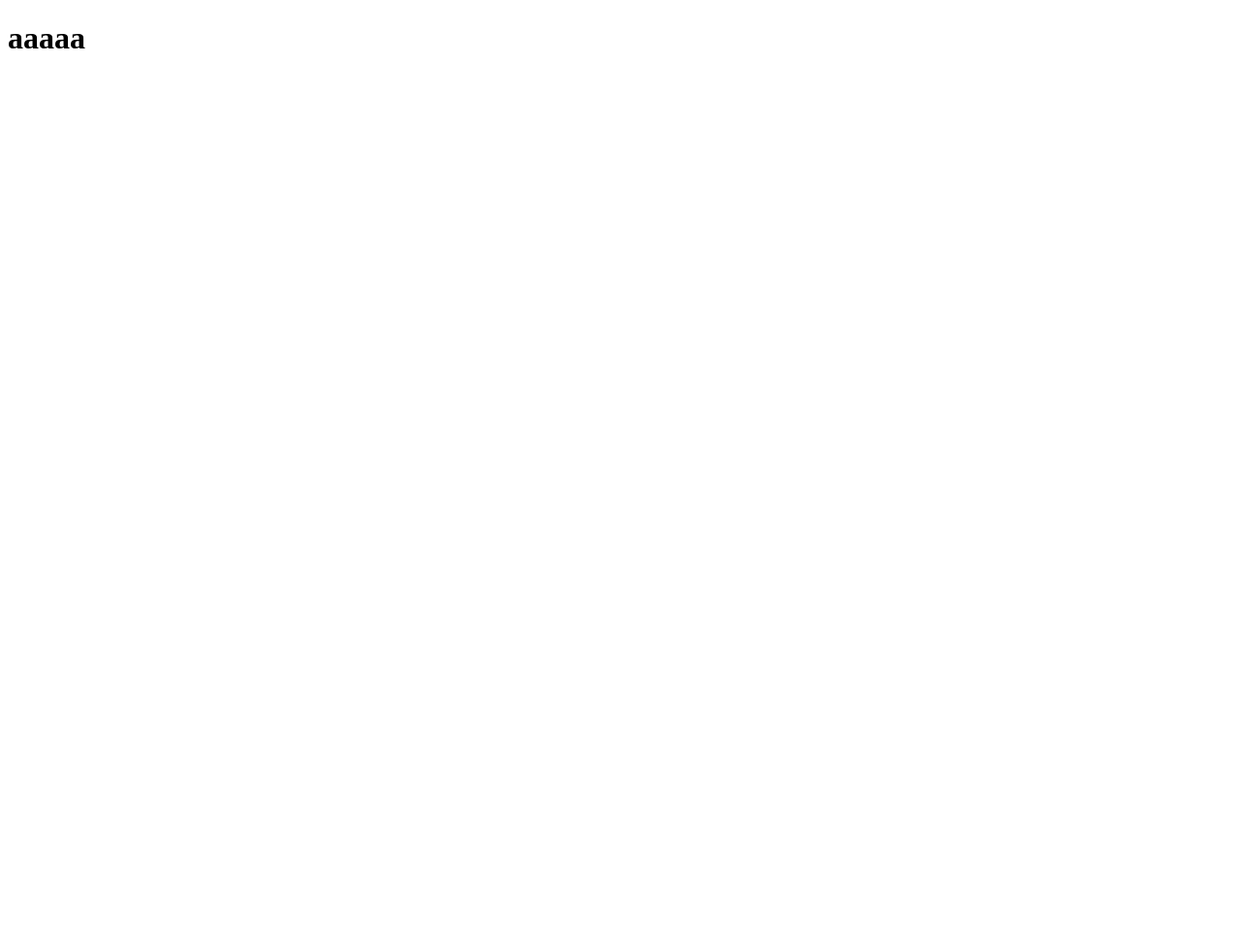
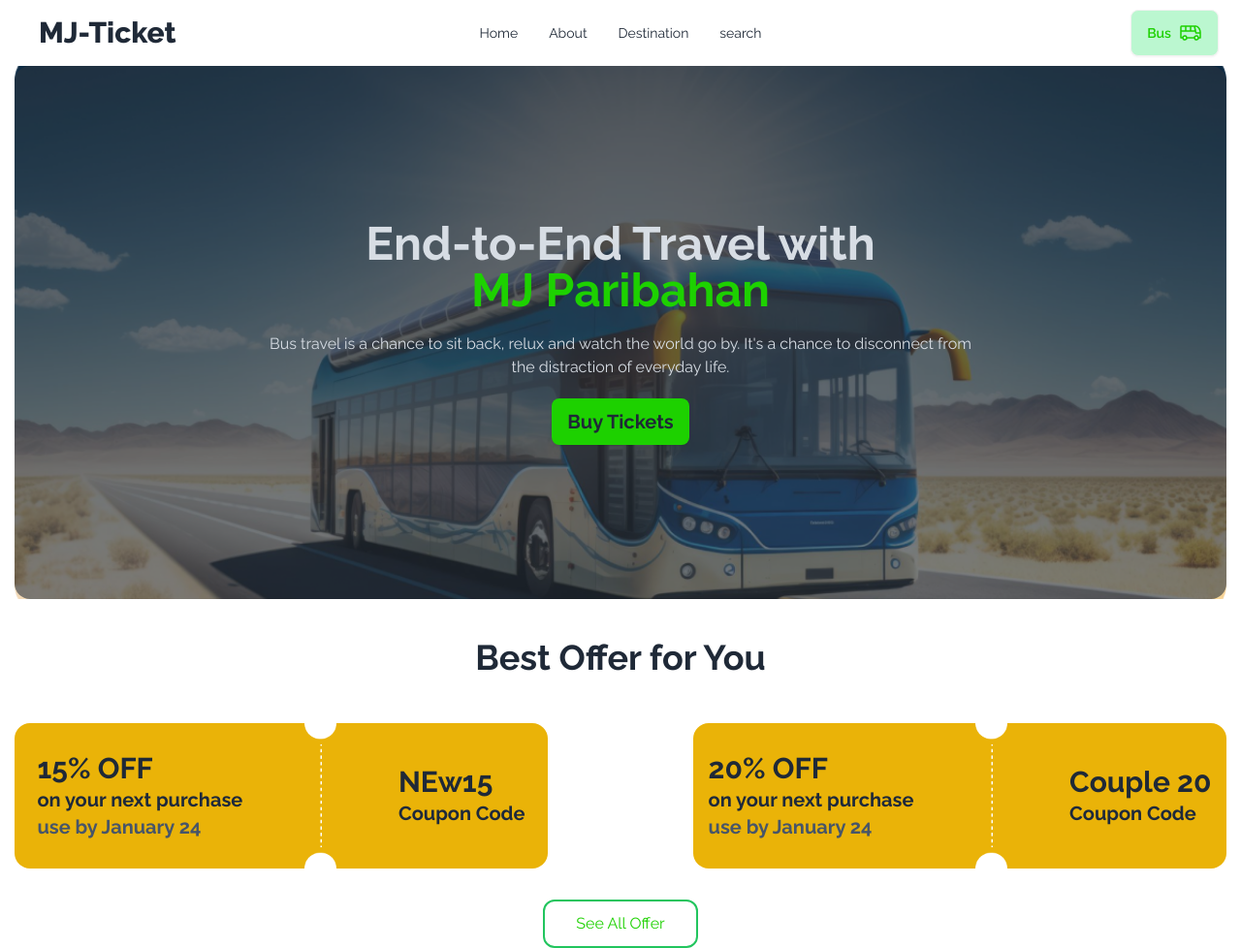
Before and after one commit to Mostaryj/assaignment-05, a plain HTML site: page index.html in a window 1280 px wide. Shown: the whole page at 97% size. Before the commit the page ends 800 px from the top, so only its background shows below. Drawn offline with nearby package versions, Linux system fonts and the light colour scheme.

Commit message:
added banner section

```diff
--- a/index.html
+++ b/index.html
@@ -1,11 +1,126 @@
 <!DOCTYPE html>
 <html lang="en">
+
 <head>
-    <meta charset="UTF-8">
-    <meta name="viewport" content="width=device-width, initial-scale=1.0">
-    <title>Ticket</title>
+  <meta charset="UTF-8">
+  <meta name="viewport" content="width=device-width, initial-scale=1.0">
+  <title>MJ Paribahan</title>
+  <!-- daisy ui -->
+  <link href="https://cdn.jsdelivr.net/npm/daisyui@4.7.2/dist/full.min.css" rel="stylesheet" type="text/css" />
+  <script src="https://cdn.tailwindcss.com"></script>
+  <link rel="stylesheet" href="style.css">
+
+
 </head>
-<body>
-    <h1>aaaaa</h1>
+
+<body class="raleway max-w-[1250px] mx-auto">
+  <header>
+    <!-- nav -->
+    <div class="navbar bg-base-100">
+      <div class="navbar-start">
+        <div class="dropdown">
+          <div tabindex="0" role="button" class="btn btn-ghost lg:hidden">
+            <svg xmlns="http://www.w3.org/2000/svg" class="h-5 w-5" fill="none" viewBox="0 0 24 24"
+              stroke="currentColor">
+              <path stroke-linecap="round" stroke-linejoin="round" stroke-width="2" d="M4 6h16M4 12h8m-8 6h16" />
+            </svg>
+          </div>
+          <ul tabindex="0" class="menu menu-sm dropdown-content mt-3 z-[1] p-2 shadow bg-base-100 rounded-box w-52">
+            <li><a>Home</a></li>
+            <li><a>About</a></li>
+            <li><a>Destination</a></li>
+            <li><a>Search</a></li>
+          </ul>
+        </div>
+        <a class="btn btn-ghost text-3xl font-extrabold">MJ-Ticket</a>
+      </div>
+      <div class="navbar-center hidden lg:flex">
+        <ul class="menu menu-horizontal px-1">
+          <li><a>Home</a></li>
+          <li><a>About</a></li>
+          <li><a>Destination</a></li>
+          <li><a>search</a></li>
+        </ul>
+      </div>
+      <div class="navbar-end">
+        <a class="btn bg-green-200 text-[#1DD100]">Bus <span> <img src="images/bus-icon.png" alt=""></span></a>
+      </div>
+    </div>
+    <!-- nav end -->
+    <!-- banner start -->
+    <section>
+      <div class="hero min-h-[550px]" style="background-image: url(images/banner.png);">
+        <div class="hero-overlay bg-opacity-60 rounded-2xl"></div>
+        <div class="hero-content text-center text-neutral-content">
+          <div class="">
+            <h1 class="mb-5 text-5xl font-bold ">End-to-End Travel with <br> <span class="text-[#1DD100] ">MJ
+                Paribahan</span></h1>
+            <p class="mb-5">Bus travel is a chance to sit back, relux and watch the world go by. It's a chance to
+              disconnect from <br>the distraction of everyday life.</p>
+            <button class="btn bg-[#1DD100] font-bold text-xl border-none">Buy Tickets</button>
+          </div>
+        </div>
+      </div>
+    </section>
+    <!-- banner end -->
+  </header>
+
+  <main>
+    <!-- offer start -->
+    <section class="mt-10">
+      <div class="text-center">
+        <h1 class="text-4xl font-bold">Best Offer for You</h1>
+      </div>
+
+      <div class="lg:flex lg:justify-between">
+      <div class="flex justify-center items-center gap-10 mt-12">
+        <div class="flex gap-16 bg-yellow-500 w-[550px] items-center justify-center rounded-2xl">
+          <div>
+            <h1 class="text-3xl font-bold">15% OFF</h1>
+            <p class="text-xl text-slate-800 font-bold">on your next purchase</p>
+            <p class="text-xl font-bold text-slate-600">use by January 24</p>
+          </div>
+
+          <div>
+            <img class="h-[150px]" src="images/cupon-devider.png" alt="">
+          </div>
+
+          <div>
+            <h1 class="text-3xl font-bold">NEw15</h1>
+            <p class="text-xl text-slate-800 font-bold">Coupon Code</p>
+          </div>
+        </div>
+
+
+      </div>
+
+      <div class="flex justify-center items-center gap-10 mt-12">
+        <div class="flex gap-16 bg-yellow-500 w-[550px] items-center justify-center rounded-2xl">
+          <div>
+            <h1 class="text-3xl font-bold">20% OFF</h1>
+            <p class="text-xl text-slate-800 font-bold">on your next purchase</p>
+            <p class="text-xl font-bold text-slate-600">use by January 24</p>
+          </div>
+
+          <div>
+            <img class="h-[150px]" src="images/cupon-devider.png" alt="">
+          </div>
+
+          <div>
+            <h1 class="text-3xl font-bold">Couple 20</h1>
+            <p class="text-xl text-slate-800 font-bold">Coupon Code</p>
+          </div>
+        </div>
+      </div>
+    </div>
+
+    <!-- coupon end -->
+    <div class="flex justify-center items-center mt-8">
+      <button class=" border-[2px] border-green-500 rounded-xl text-[#1DD100] w-[160px] bg-white h-[50px] ">See All Offer</button>
+    </div>
+
+    </section>
+  </main>
 </body>
+
 </html>
--- /dev/null
+++ b/style.css
@@ -0,0 +1,28 @@
+
+@import url('https://fonts.googleapis.com/css2?family=Raleway:ital,wght@0,100..900;1,100..900&family=Roboto:ital,wght@0,100;0,300;0,400;0,500;0,700;0,900;1,100;1,300;1,400;1,500;1,700;1,900&display=swap');
+
+
+  .roboto-light {
+    font-family: "Roboto", sans-serif;
+
+  }
+
+  .roboto-regular {
+    font-family: "Roboto", sans-serif;
+  }
+
+  .roboto-medium {
+    font-family: "Roboto", sans-serif;
+  }
+  .roboto-bold {
+    font-family: "Roboto", sans-serif;
+  }
+  .roboto-black {
+    font-family: "Roboto", sans-serif;
+  }
+
+
+.raleway {
+  font-family: "Raleway", sans-serif;
+
+}
--- a/tailwind.config.js
+++ b/tailwind.config.js
@@ -0,0 +1,8 @@
+/** @type {import('tailwindcss').Config} */
+module.exports = {
+    content: ["./src/**/*.{html,js}"],
+    theme: {
+      extend: {},
+    },
+    plugins: [],
+  }
```
